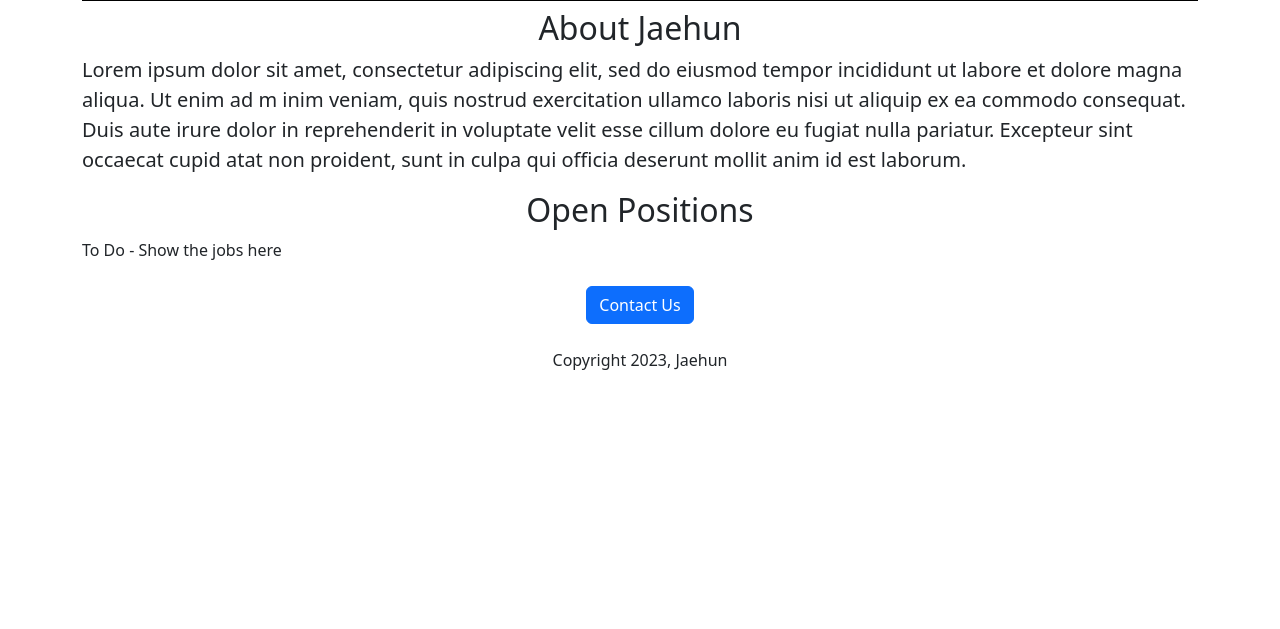
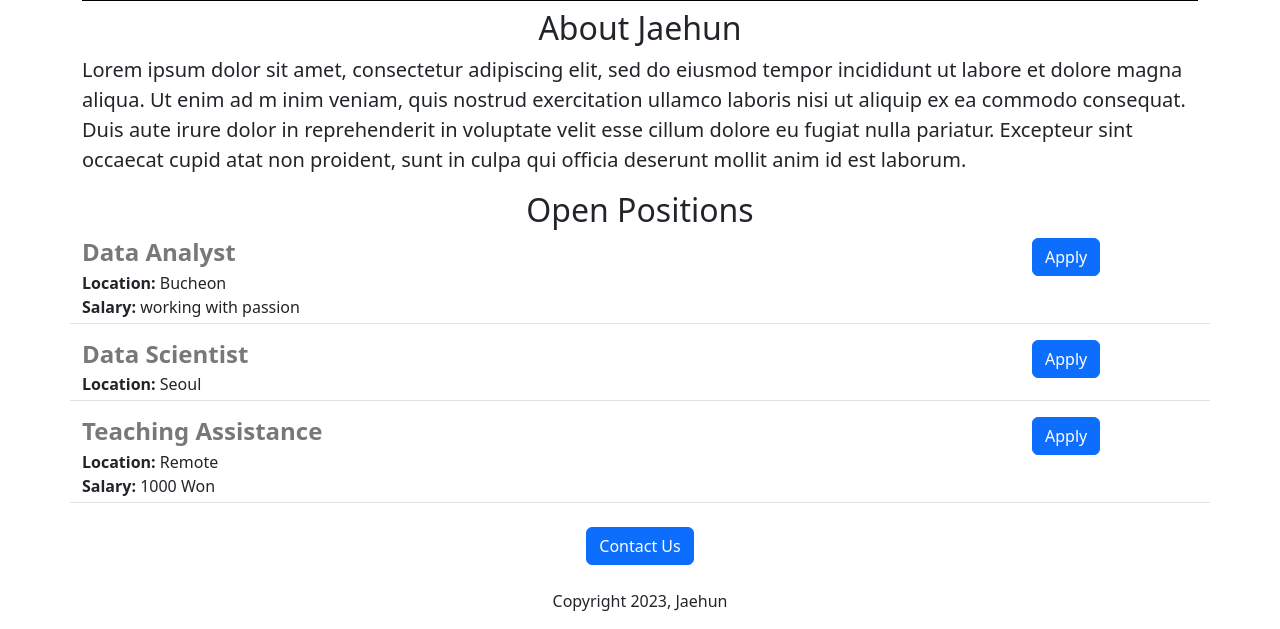
Before and after one commit to jaehunmun/Jaehun-Careers-Website, a Flask app: page / in a window 1280 px wide. Shown: the part 455-1084 px from the top of the page. Before the commit the page ends 825 px from the top, so only its background shows below. Run offline with Flask 3, Linux system fonts and the light colour scheme.

Commit message:
Added dynamic data and api route

```diff
--- a/app.py
+++ b/app.py
@@ -1,11 +1,36 @@
-from flask import Flask, render_template
+from flask import Flask, render_template, jsonify
 
 app = Flask(__name__)
 
+JOBS = [
+    {
+        'id': 1,
+        'title': 'Data Analyst',
+        'location': 'Bucheon',
+        'salary': 'working with passion'
+    },
+    {
+        'id': 2,
+        'title': 'Data Scientist',
+        'location': 'Seoul'
+    },
+    {
+        'id': 3,
+        'title': 'Teaching Assistance',
+        'location': 'Remote',
+        'salary': '1000 Won'
+    }
+]
+
+
 @app.route("/")
 def hello_world():
-    return render_template('home.html')
+    return render_template('home.html', jobs=JOBS, company_name = "Jaehun")
+
+@app.route("/api/jobs")
+def list_jobs():
+    return jsonify(JOBS)
 
 print(__name__)
 if __name__ == "__main__":
-    app.run(host = '0.0.0.0', debug = True)
+    app.run(host='0.0.0.0', debug=True)
--- a/templates/home.html
+++ b/templates/home.html
@@ -17,7 +17,7 @@
 
     <body>
         <div class = "container">
-        <h1 class = "text-center mt-4 mb-4">Jaehun Careers</h1>
+        <h1 class = "text-center mt-4 mb-4"> {{company_name}} Careers</h1>
             <img id = 'banner' class = 'img-fluid' src = "http://172.30.1.49:5000/static/banner.jpg">
 
         <h2 class = "text-center mt-2 mb-2">About Jaehun</h2>
@@ -29,8 +29,15 @@
                 velit esse cillum dolore eu fugiat nulla pariatur. Excepteur sint occaecat cupid
                 atat non proident, sunt in culpa qui officia deserunt mollit anim id est laborum.
             </p>
+
+
         <h2 class = "text-center mt-2 mb-2">Open Positions</h2>
-            <p>To Do - Show the jobs here</p>
+            <div>
+                {% for job in jobs %}
+                    {% include 'jobitem.html' %}
+                {% endfor %}
+            </div>
+
             <div class = 'text-center mt-4 mb-4'>
                 <button class="btn btn-primary">Contact Us</button>
             </div>
--- /dev/null
+++ b/templates/jobitem.html
@@ -0,0 +1,21 @@
+<div class = 'border-bottom row' style = 'margin-bottom:16px; padding-bottom: 4px;'>
+    <div class = 'col-10'>
+        <h4 style = 'color:rgb(120, 120, 120); margin-bottom:4px; '>
+            <b>{{job['title']}}</b>
+        </h4>
+
+        <div>
+            <b> Location:</b> {{job['location']}}
+        </div>
+
+        {% if 'salary' in job %}
+        <div>
+            <b> Salary: </b> {{job['salary']}}
+        </div>
+        {% endif %}
+    </div>
+
+    <div class = "col-2">
+        <button type="button" class="btn btn-primary">Apply</button>
+    </div>
+</div>
```
